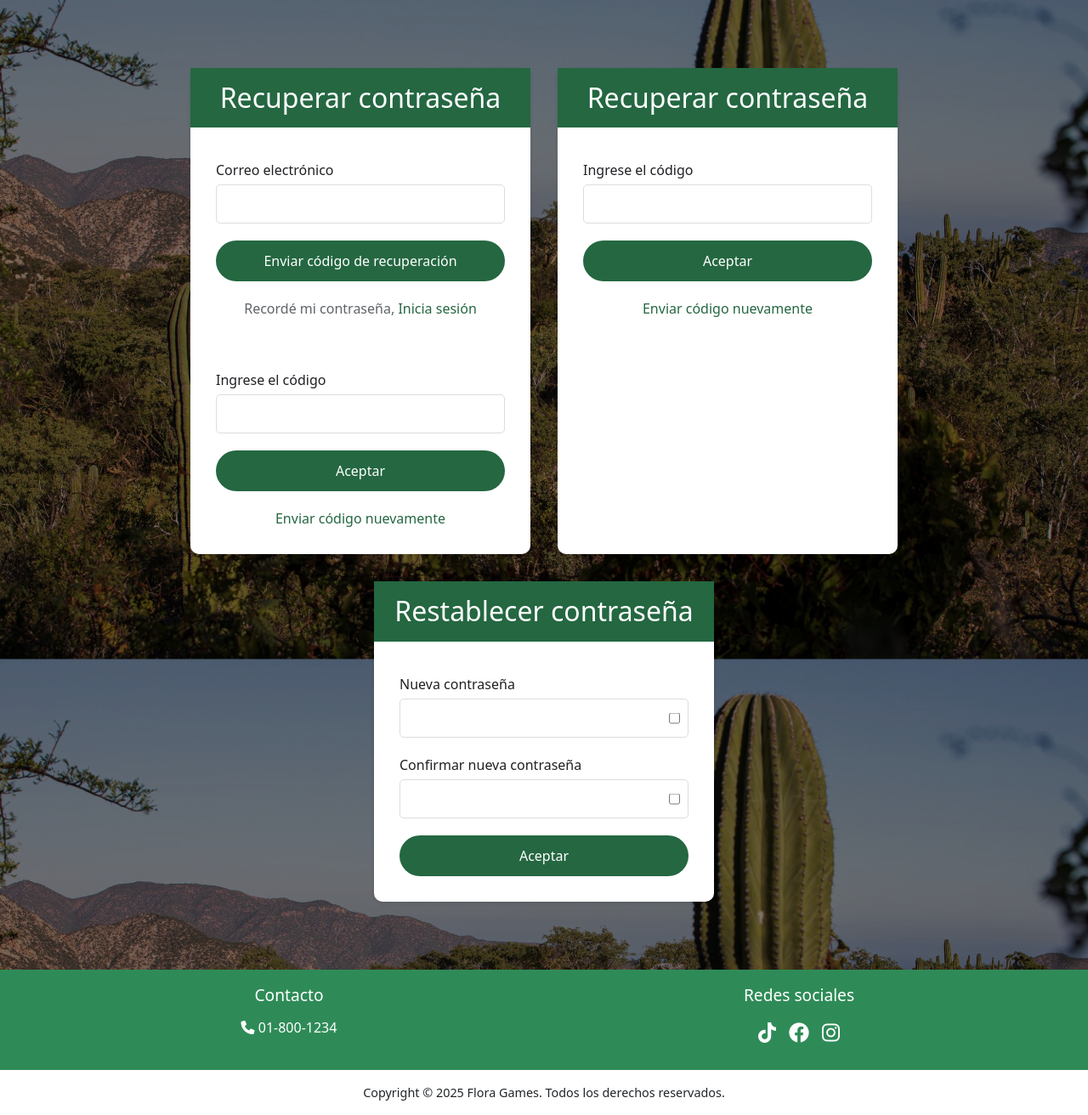
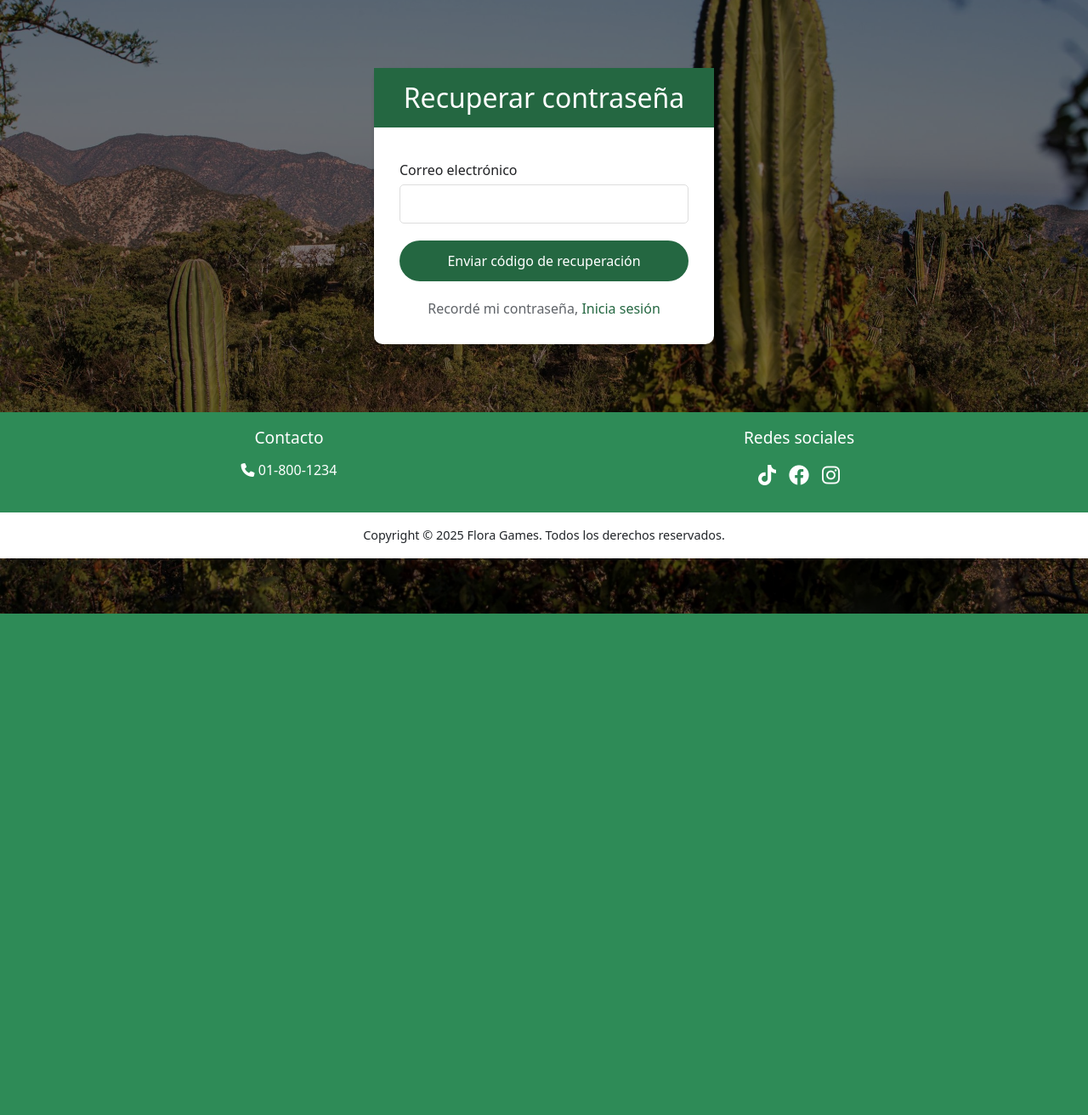
Before and after one commit to OscarIst21/BCS_FloraGames, a PHP site: page /view/recuperatePassword.php in a window 1280 px wide. Shown: the part 78-1390 px from the top of the page at 85% size. After the commit the page ends 800 px from the top, so only its background shows below. Run offline with PHP 8.4, Linux system fonts and the light colour scheme; some libraries are stand-ins or nearby versions.

Commit message:
feat: Funcionalidad para recuperar contraseña y validacion de campos

```diff
--- a/view/recuperatePassword.php
+++ b/view/recuperatePassword.php
@@ -5,89 +5,201 @@
     <meta name="viewport" content="width=device-width, initial-scale=1.0">
     <title>Recuperar contraseña - Fauna Games</title>
     <link rel="stylesheet" href="../css/style.css">
-    <link href="https://cdn.jsdelivr.net/npm/bootstrap@5.3.6/dist/css/bootstrap.min.css" rel="stylesheet" integrity="sha384-4Q6Gf2aSP4eDXB8Miphtr37CMZZQ5oXLH2yaXMJ2w8e2ZtHTl7GptT4jmndRuHDT" crossorigin="anonymous">
+    <link href="https://cdn.jsdelivr.net/npm/bootstrap@5.3.6/dist/css/bootstrap.min.css" rel="stylesheet">
     <link rel="stylesheet" href="https://cdnjs.cloudflare.com/ajax/libs/font-awesome/6.4.0/css/all.min.css">
     <link href="https://fonts.googleapis.com/css2?family=Montserrat:wght@400;600;700&family=Poppins:wght@300;400;600&display=swap" rel="stylesheet">
     <link rel="icon" type="image/x-icon" href="../img/logoFG.ico">
-
+    <style>
+        .password-toggle {
+            position: absolute;
+            right: 10px;
+            top: 50%;
+            transform: translateY(-50%);
+            cursor: pointer;
+            color: #777;
+            background: none;
+            border: none;
+            padding: 0;
+            z-index: 2;
+        }
+        .password-toggle:hover {
+            color: #333;
+        }
+        .password-container {
+            position: relative;
+        }
+        .form-container {
+            display: none;
+        }
+        .form-container.active {
+            display: block;
+        }
+    </style>
 </head>
 <body>
-    <?php include '../components/header.php'; ?>
+    <?php
+    session_start();
+
+     include '../components/header.php'; ?>
 
     <div class="contenedor">
-        <div class="form-container" id="recuperar-contraseña">
+        <!-- Paso 1: Solicitar email -->
+        <div class="form-container <?php echo (!isset($_SESSION['step']) || $_SESSION['step'] === 'email') ? 'active' : ''; ?>" id="step-email">
             <h2 style="background-color: #246741; padding: 1rem; color: white;">Recuperar contraseña</h2>
-            <form action="" method="post" class="form-fields">
+            <form action="../config/recoverPassword.php" method="post" class="form-fields">
                 <div class="form-group">
-                    <label for="username">Correo electrónico</label>
-                    <input type="text" id="username" name="username" required>
+                    <label for="email">Correo electrónico</label>
+                    <input type="email" id="email" name="email" required>
                 </div>
-                <button type="submit" class=" button btnActions">Enviar código de recuperación</button>
+                <button type="submit" name="send_code" class="button btnActions">Enviar código de recuperación</button>
                 <div class="switch-form">
-                    Recordé mi contraseña, <a href="#" onclick="toggleForm('login')">Inicia sesión</a>
-                </div>
-            </form>
-
-             <form action="" method="post" class="form-fields">
-
-                <div class="form-group">
-                    <label for="codigo">Ingrese el código</label>
-                    <input type="number" id="codigo" name="codigo" required>
-                </div>
-
-                <button type="submit" class=" button btnActions">Aceptar</button>
-
-                <div class="switch-form">
-                 <a href="#" onclick="">Enviar código nuevamente</a>
+                    Recordé mi contraseña, <a href="login.php">Inicia sesión</a>
                 </div>
             </form>
         </div>
 
-         <div class="form-container" id="verificar-codigo">
-            <h2 style="background-color: #246741; padding: 1rem; color: white;">Recuperar contraseña</h2>
-            <form action="" method="post" class="form-fields">
-
+        <!-- Paso 2: Verificar código -->
+        <div class="form-container <?php echo (isset($_SESSION['step']) && $_SESSION['step'] === 'verify') ? 'active' : ''; ?>" id="step-verify">
+            <h2 style="background-color: #246741; padding: 1rem; color: white;">Verificar código</h2>
+            <form action="../config/recoverPassword.php" method="post" class="form-fields">
+                <input type="hidden" name="email" value="<?php echo isset($_SESSION['email']) ? htmlspecialchars($_SESSION['email']) : ''; ?>">
                 <div class="form-group">
-                    <label for="codigo">Ingrese el código</label>
-                    <input type="number" id="codigo" name="codigo" required>
+                    <label for="token">Ingrese el código de 6 dígitos</label>
+                    <input type="text" id="token" name="token" pattern="\d{6}" maxlength="6" required>
                 </div>
-
-                <button type="submit" class=" button btnActions">Aceptar</button>
-
+                <button type="submit" name="verify_code" class="button btnActions">Verificar código</button>
                 <div class="switch-form">
-                 <a href="#" onclick="">Enviar código nuevamente</a>
+                    <a href="#" id="resend-code">Enviar código nuevamente</a>
                 </div>
             </form>
         </div>
 
-
-        <div class="form-container" id="restablecer-contraseña">
+        <!-- Paso 3: Cambiar contraseña -->
+        <div class="form-container <?php echo (isset($_SESSION['step']) && $_SESSION['step'] === 'reset') ? 'active' : ''; ?>" id="step-reset">
             <h2 style="background-color: #246741; padding: 1rem; color: white;">Restablecer contraseña</h2>
-            <form action="" method="post" class="form-fields">
-
+            <form action="../config/recoverPassword.php" method="post" class="form-fields" id="reset-form">
+                <input type="hidden" name="email" value="<?php echo isset($_SESSION['email']) ? htmlspecialchars($_SESSION['email']) : ''; ?>">
+                <input type="hidden" name="token" value="<?php echo isset($_SESSION['token']) ? htmlspecialchars($_SESSION['token']) : ''; ?>">
                 <div class="form-group">
-                    <label for="">Nueva contraseña</label>
-                    <div style="position: relative;">
-                        <input type="password" id="" name="password" required>
-                        <input type="checkbox" id="" style="position: absolute; right: 10px; top: 50%; transform: translateY(-50%);">
+                    <label for="new_password">Nueva contraseña</label>
+                    <div class="password-container">
+                        <input type="password" id="new_password" name="new_password" minlength="6" required>
+                        <button type="button" class="password-toggle" id="toggleNewPassword">
+                            <i class="fas fa-eye"></i>
+                        </button>
                     </div>
                 </div>
                 <div class="form-group">
-                    <label for="">Confirmar nueva contraseña</label>
-                    <div style="position: relative;">
-                        <input type="password" id="" name="" required>
-                        <input type="checkbox" id="" style="position: absolute; right: 10px; top: 50%; transform: translateY(-50%);">
+                    <label for="confirm_password">Confirmar nueva contraseña</label>
+                    <div class="password-container">
+                        <input type="password" id="confirm_password" name="confirm_password" required>
+                        <button type="button" class="password-toggle" id="toggleConfirmPassword">
+                            <i class="fas fa-eye"></i>
+                        </button>
                     </div>
+                    <div class="error-message" id="password-error"></div>
                 </div>
-                <button type="submit" class=" button btnActions">Aceptar</button>
-            <!--Redirigir a login-->
+                <button type="submit" name="reset_password" class="button btnActions">Cambiar contraseña</button>
             </form>
         </div>
-
     </div>
 
     <?php include '../components/footer.php'; ?>
-    <script src="https://cdn.jsdelivr.net/npm/bootstrap@5.3.6/dist/js/bootstrap.bundle.min.js" integrity="sha384-j1CDi7MgGQ12Z7Qab0qlWQ/Qqz24Gc6BM0thvEMVjHnfYGF0rmFCozFSxQBxwHKO" crossorigin="anonymous"></script>
+    <script src="https://cdn.jsdelivr.net/npm/bootstrap@5.3.6/dist/js/bootstrap.bundle.min.js"></script>
+    <script src="https://cdn.jsdelivr.net/npm/sweetalert2@11"></script>
+
+    <?php
+    if (isset($_SESSION['sweet_alert'])) {
+        $alert = $_SESSION['sweet_alert'];
+        echo "<script>
+            document.addEventListener('DOMContentLoaded', function() {
+                Swal.fire({
+                    icon: '" . $alert['type'] . "',
+                    title: '" . $alert['title'] . "',
+                    text: '" . $alert['text'] . "'
+                });
+            });
+        </script>";
+        unset($_SESSION['sweet_alert']);
+    }
+    ?>
+
+    <script>
+    document.addEventListener('DOMContentLoaded', function() {
+        // Toggle para mostrar/ocultar contraseña
+        setupPasswordToggle('toggleNewPassword', 'new_password');
+        setupPasswordToggle('toggleConfirmPassword', 'confirm_password');
+
+        // Validación de contraseñas al enviar el formulario
+        document.getElementById('reset-form').addEventListener('submit', function(e) {
+            const password = document.getElementById('new_password').value;
+            const confirmPassword = document.getElementById('confirm_password').value;
+
+            if (password.length < 6) {
+                e.preventDefault();
+                document.getElementById('password-error').textContent = 'La contraseña debe tener al menos 6 caracteres';
+                document.getElementById('password-error').style.display = 'block';
+
+                Swal.fire({
+                    icon: 'error',
+                    title: 'Error',
+                    text: 'La contraseña debe tener al menos 6 caracteres'
+                });
+                return;
+            }
+
+            if (password !== confirmPassword) {
+                e.preventDefault();
+                document.getElementById('password-error').textContent = 'Las contraseñas no coinciden';
+                document.getElementById('password-error').style.display = 'block';
+
+                Swal.fire({
+                    icon: 'error',
+                    title: 'Error',
+                    text: 'Las contraseñas no coinciden'
+                });
+            }
+        });
+
+        // Reenviar código
+        document.getElementById('resend-code').addEventListener('click', function(e) {
+            e.preventDefault();
+            const email = document.querySelector('#step-verify input[name="email"]').value;
+
+            // Crear formulario dinámico para reenviar
+            const form = document.createElement('form');
+            form.method = 'POST';
+            form.action = '../config/recoverPassword.php';
+
+            const emailInput = document.createElement('input');
+            emailInput.type = 'hidden';
+            emailInput.name = 'email';
+            emailInput.value = email;
+
+            const sendCodeInput = document.createElement('input');
+            sendCodeInput.type = 'hidden';
+            sendCodeInput.name = 'send_code';
+            sendCodeInput.value = '1';
+
+            form.appendChild(emailInput);
+            form.appendChild(sendCodeInput);
+            document.body.appendChild(form);
+            form.submit();
+        });
+    });
+
+    function setupPasswordToggle(toggleId, passwordId) {
+        const toggle = document.getElementById(toggleId);
+        const password = document.getElementById(passwordId);
+        const icon = toggle.querySelector('i');
+
+        toggle.addEventListener('click', function() {
+            const type = password.getAttribute('type') === 'password' ? 'text' : 'password';
+            password.setAttribute('type', type);
+            icon.classList.toggle('fa-eye');
+            icon.classList.toggle('fa-eye-slash');
+        });
+    }
+    </script>
 </body>
-
 </html>
```
Also changed, not shown: config/enviarCorreo.php (+26 -12 lines), config/recoverPassword.php (added, +151 -0 lines).
